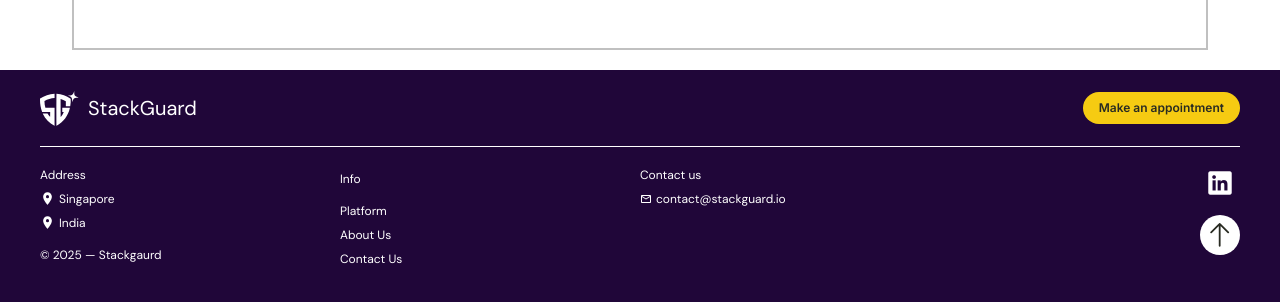
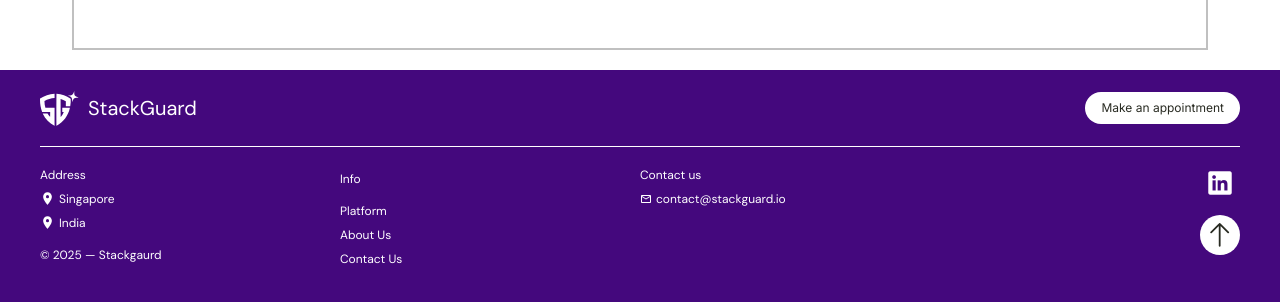
Before and after one commit to PrathmeshShahapure/stackguard-homepage, a React (Vite) app: page /product in a window 1280 px wide. Shown: the part 3288-3590 px from the top of the page. Built offline with nearby package versions, Linux system fonts and the light colour scheme.

Commit message:
Footer Updated again

```diff
--- a/src/components/Footer.jsx
+++ b/src/components/Footer.jsx
@@ -3,16 +3,16 @@ import footerlogo from "../assets/footerlogo.svg";
 import linkedin from "../assets/linkedin.svg";
 import ArrowUp from "../assets/ArrowUp.svg";
 import { MdOutlineMail,MdLocationOn  } from "react-icons/md";
-const Footer = ({ bgclass, btnColor }) => {
+const Footer = () => {
   return (
-    <div className={`${bgclass}   w-full md:px-10 pt-5 h-[250px]  font-dmsans`}>
+    <div className={` bg-[#44087D] w-full md:px-10 pt-5 h-[250px]  font-dmsans`}>
       <div className="flex justify-between items-center text-[#FFFFFF] ">
         <div className="flex items-center gap-2">
           <img className="w-10" src={footerlogo} alt="logo" />
           <h1 className="text-xl font-normal"> StackGuard</h1>
         </div>
         <button
-          className={`${btnColor}  ${btnColor === "bg-[#F6CB12]"? "font-semibold":"font-normal" } p-2 px-4 rounded-full font-inter text-xs  text-[#292B22]`}
+          className={` bg-[#FFFFFF] p-2 px-4 rounded-full font-inter text-xs  text-[#292B22]`}
           type="button"
         >
           Make an appointment
--- a/src/pages/Home.jsx
+++ b/src/pages/Home.jsx
@@ -457,7 +457,7 @@ const Home = () => {
         </div>
       </div>
     </div>
-    <Footer bgclass="bg-[#44087D]" btnColor="bg-[#FFFFFF]"/>
+    <Footer />
     </>
   );
 };
```
